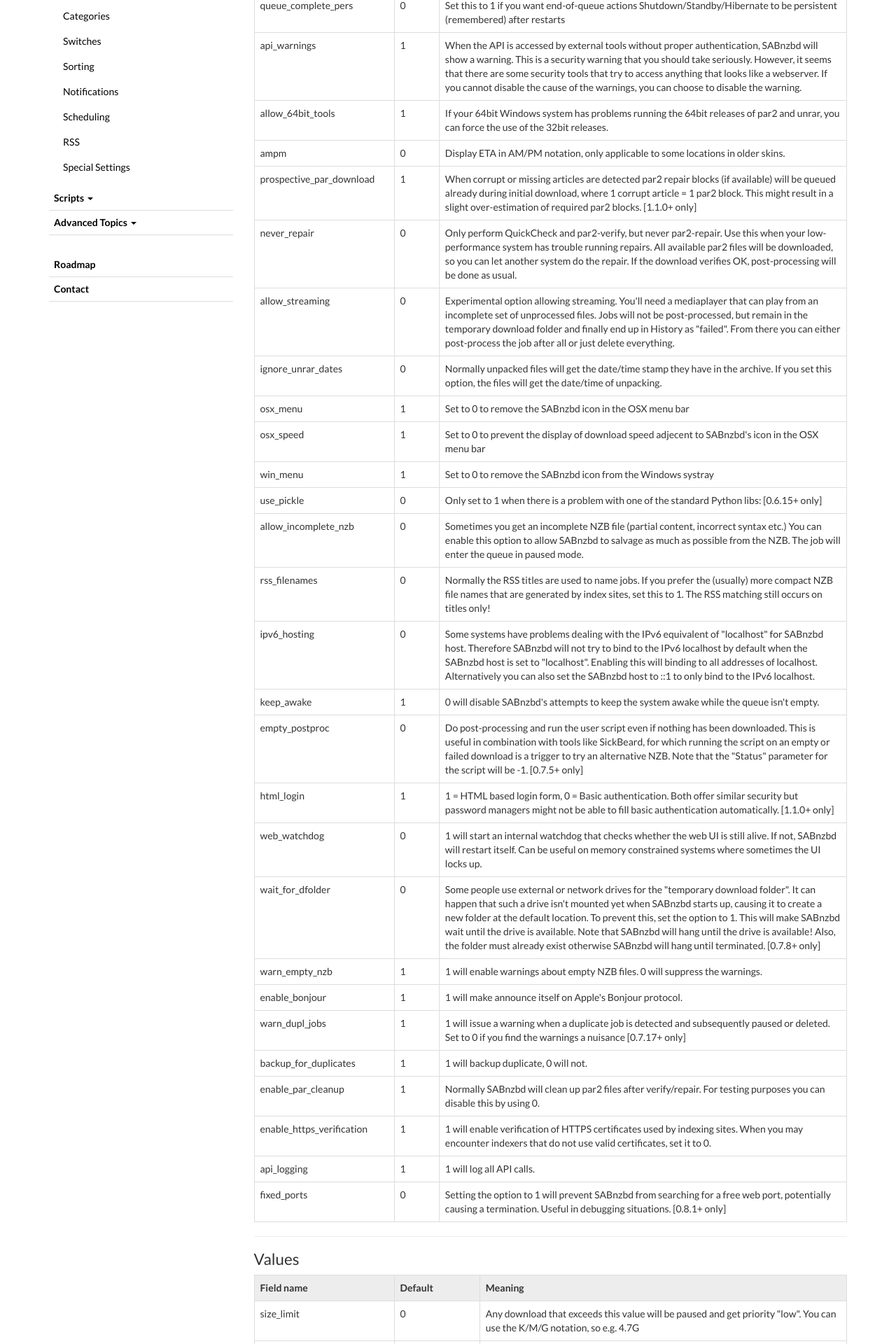
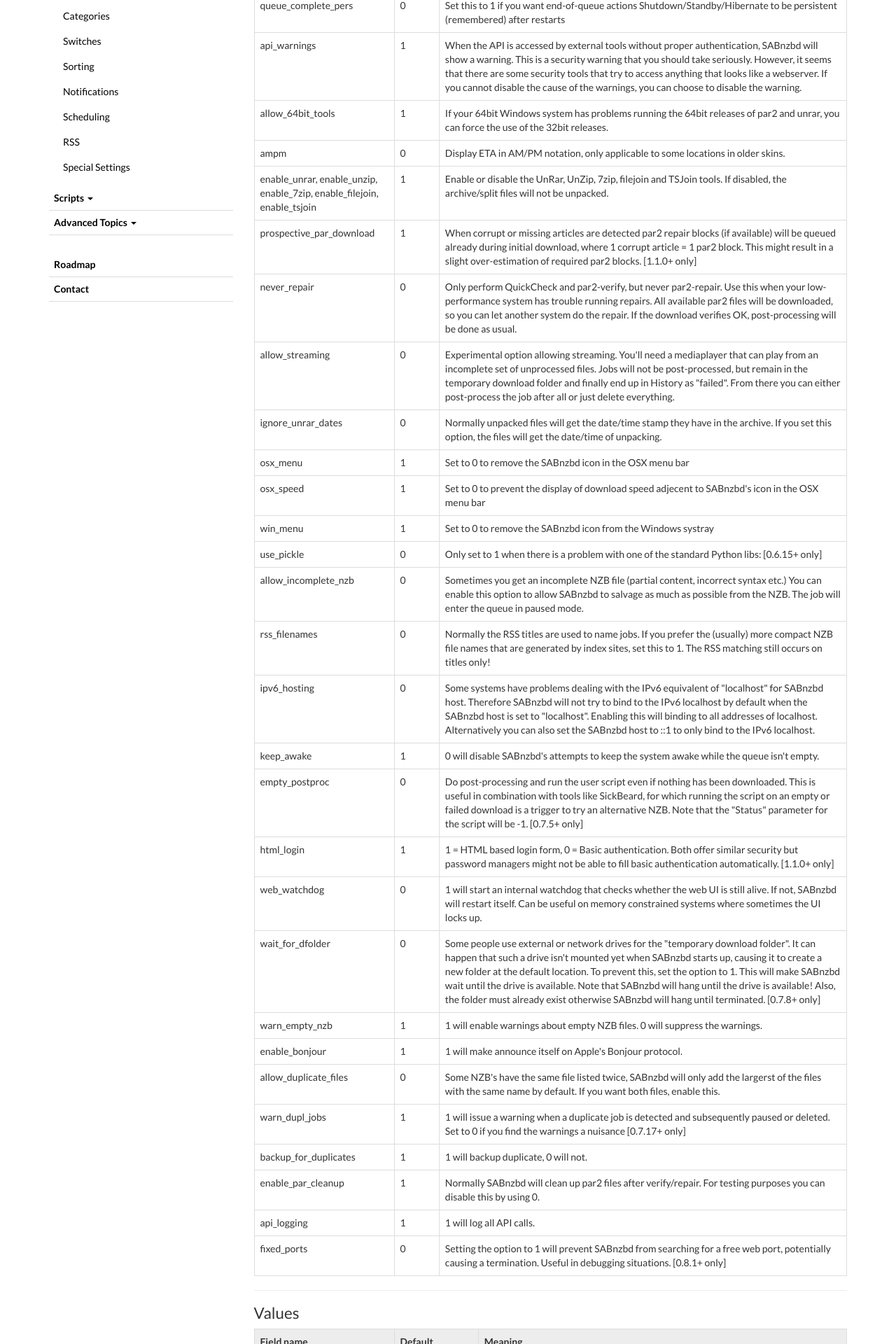
Before and after one commit to sabnzbd/sabnzbd.github.io, a Jekyll site: the page built from wiki/configuration/1.1/special.html, in a window 1280 px wide. Shown: the part 528-2448 px from the top of the page at 70% size. Built offline with Jekyll 4.4.1, drawn with Linux system fonts in a browser that asks for light colours; some of the changed text lies outside the part shown.

Commit message:
Small fixes 2 sept

```diff
--- a/wiki/advanced/https.html
+++ b/wiki/advanced/https.html
@@ -19,7 +19,7 @@
 <p>If you want trouble-free communication you need to buy a certificate from one of the many Certificate Authorities, for example from Verisign or Let’s Encrypt (see below).<br>
     Be warned that certificates come with different capabilities and hence, different prices. You probably only need a basic certificate, but even these are expensive not worth the price for just accessing SABnzbd.
 </p>
-<p>To turn on access using HTTPS, you need enable https and specify what port to listen on, this can be done in <a href="/wiki/configuration/{{ site.wiki_version }}/generaltoc1">Config-&gt;General</a> or using the <code>--https sslport</code> command (see <a href="/wiki/advanced/command-line-parameters">Command Line Parameters</a>). This enables HTTPS on the same host as specified in <code>-s host:port</code>. Please make sure the port is different from the one that is set for normal HTTP access.</p>
+<p>To turn on access using HTTPS, you need enable https and specify what port to listen on, this can be done in <a href="/wiki/configuration/{{ site.wiki_version }}/general#toc1">Config-&gt;General</a> or using the <code>--https sslport</code> command (see <a href="/wiki/advanced/command-line-parameters">Command Line Parameters</a>). This enables HTTPS on the same host as specified in <code>-s host:port</code>. Please make sure the port is different from the one that is set for normal HTTP access.</p>
 <p>You will then be able to access SABnzbd at <code>https://host:sslport/</code>.
 <p>If you expose SABnzbd to the Internet you can use 443 as port number, as this is the official number for HTTPS and allows you to not specify the port when accessing. Please note using a port number below 1024 requires running as root under linux.</p>
 <h2>Creating a valid certificate using Let’s Encrypt</h2>
--- a/wiki/configuration/1.0/special.html
+++ b/wiki/configuration/1.0/special.html
@@ -224,12 +224,12 @@
         <tr>
             <td>selftest_host</td>
             <td>self-test.sabnzbd.org</td>
-            <td>In order to check proper IPv6 connectivity and your external IPv4 address, SABnzbd needs to connect to a known external IPv6 address and a server that returns the external IP address. By default we use our own server for this (we don't send any data). You can choose to use another known IPv6 host, e.g. <a class="vglnk" href="http://ipv6.google.com" rel="nofollow"><span>ipv6</span><span>.</span><span>google</span><span>.</span><span>com</span></a>. However, this will cause the external IPv4 address detection to fail in the status window, this does not affect the functioning of SABnzbd.</td>
+            <td>In order to check proper IPv6 connectivity and your external IPv4 address, SABnzbd needs to connect to a known external IPv6 address and a server that returns the external IP address. By default we use our own server for this (we don't send any data). You can choose to use another known IPv6 host, e.g. <code>http://ipv6.google.com</code>. However, this will cause the external IPv4 address detection to fail in the status window, this does not affect the functioning of SABnzbd.</td>
         </tr>
         <tr>
             <td>rss_odd_titles</td>
             <td>see text</td>
-            <td>Some RSS feeds produce very awkward titles which are fine for filtering, but not as job titles. For all indexers that are listed here, the actual NZB file name will be used instead of the title. The default is a comma-separated list of URLs and the default is: nzbindex.nl/, <a class="vglnk" href="http://nzbindex.com/" rel="nofollow"><span>nzbindex</span><span>.</span><span>com</span><span>/</span></a>, <a class="vglnk" href="http://nzbclub.com/" rel="nofollow"><span>nzbclub</span><span>.</span><span>com</span><span>/</span></a> [0.7.4+ only])</td>
+            <td>Some RSS feeds produce very awkward titles which are fine for filtering, but not as job titles. For all indexers that are listed here, the actual NZB file name will be used instead of the title. The default is a comma-separated list of URLs and the default is: <code>nzbindex.nl/, nzbindex.com/, nzbclub.com/</code> [0.7.4+ only])</td>
         </tr>
         <tr>
             <td>prio_sort_list</td>
--- a/wiki/configuration/1.1/special.html
+++ b/wiki/configuration/1.1/special.html
@@ -49,6 +49,11 @@
             <td>ampm</td>
             <td>0</td>
             <td>Display ETA in AM/PM notation, only applicable to some locations in older skins.</td>
+        </tr>
+        <tr>
+            <td>enable_unrar, enable_unzip, enable_7zip, enable_filejoin, enable_tsjoin</td>
+            <td>1</td>
+            <td>Enable or disable the UnRar, UnZip, 7zip, filejoin and TSJoin tools. If disabled, the archive/split files will not be unpacked.</td>
         </tr>
         <tr>
             <td>prospective_par_download</td>
@@ -141,6 +146,11 @@
             <td>1 will make announce itself on Apple's Bonjour protocol.</td>
         </tr>
         <tr>
+            <td>allow_duplicate_files</td>
+            <td>0</td>
+            <td>Some NZB's have the same file listed twice, SABnzbd will only add the largerst of the files with the same name by default. If you want both files, enable this.</td>
+        </tr>
+        <tr>
             <td>warn_dupl_jobs</td>
             <td>1</td>
             <td>1 will issue a warning when a duplicate job is detected and subsequently paused or deleted. Set to 0 if you find the warnings a nuisance [0.7.17+ only]</td>
@@ -154,11 +164,6 @@
             <td>enable_par_cleanup</td>
             <td>1</td>
             <td>Normally SABnzbd will clean up par2 files after verify/repair. For testing purposes you can disable this by using 0.</td>
-        </tr>
-        <tr>
-            <td>enable_https_verification</td>
-            <td>1</td>
-            <td>1 will enable verification of HTTPS certificates used by indexing sites. When you may encounter indexers that do not use valid certificates, set it to 0.</td>
         </tr>
         <tr>
             <td>api_logging</td>
@@ -232,19 +237,14 @@
             <td>Control the use of IPv6 Usenet server addresses. Only useful when you have an IPv6 capable ISP and connect to servers that (also) have IPv6 addresses. Meaning: 0 = don't use, 1 = use when available and reachable, 2 = force usage (when SABnzbd's detection fails) [0.7.6+ only]</td>
         </tr>
         <tr>
-            <td>rating_host</td>
-            <td>api.oznzb.com</td>
-            <td>Instead of OZnzbd, you can switch the host to connect to for rating. The indexer needs to support this! [0.7.20+ only]</td>
-        </tr>
-        <tr>
             <td>selftest_host</td>
             <td>self-test.sabnzbd.org</td>
-            <td>In order to check proper IPv6 connectivity and your external IPv4 address, SABnzbd needs to connect to a known external IPv6 address and a server that returns the external IP address. By default we use our own server for this (we don't send any data). You can choose to use another known IPv6 host, e.g. <a class="vglnk" href="http://ipv6.google.com" rel="nofollow"><span>ipv6</span><span>.</span><span>google</span><span>.</span><span>com</span></a>. However, this will cause the external IPv4 address detection to fail in the status window, this does not affect the functioning of SABnzbd.</td>
+            <td>In order to check proper IPv6 connectivity and your external IPv4 address, SABnzbd needs to connect to a known external IPv6 address and a server that returns the external IP address. By default we use our own server for this (we don't send any data). You can choose to use another known IPv6 host, e.g. <code>http://ipv6.google.com</code>. However, this will cause the external IPv4 address detection to fail in the status window, this does not affect the functioning of SABnzbd.</td>
         </tr>
         <tr>
             <td>rss_odd_titles</td>
             <td>see text</td>
-            <td>Some RSS feeds produce very awkward titles which are fine for filtering, but not as job titles. For all indexers that are listed here, the actual NZB file name will be used instead of the title. The default is a comma-separated list of URLs and the default is: nzbindex.nl/, <a class="vglnk" href="http://nzbindex.com/" rel="nofollow"><span>nzbindex</span><span>.</span><span>com</span><span>/</span></a>, <a class="vglnk" href="http://nzbclub.com/" rel="nofollow"><span>nzbclub</span><span>.</span><span>com</span><span>/</span></a> [0.7.4+ only])</td>
+            <td>Some RSS feeds produce very awkward titles which are fine for filtering, but not as job titles. For all indexers that are listed here, the actual NZB file name will be used instead of the title. The default is a comma-separated list of URLs and the default is: <code>nzbindex.nl/, nzbindex.com/, nzbclub.com/</code> [0.7.4+ only])</td>
         </tr>
         <tr>
             <td>prio_sort_list</td>
```
Also changed, not shown: css/lightslider.min.css.
